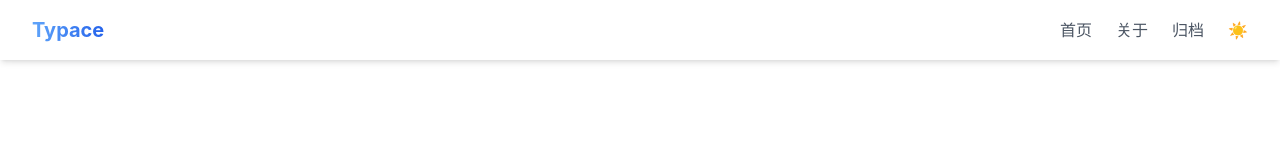
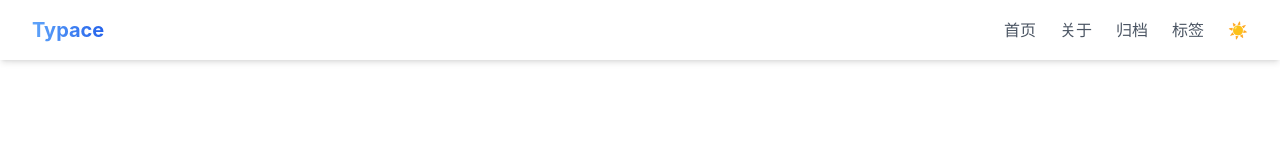
Before and after one commit to terryzhangxr/typace-i, a Next.js app: page /archive in a window 1280 px wide. Shown: the top 160 px of the page. Built offline with nearby package versions, Linux system fonts and the light colour scheme; what tailwindcss-text-fill-stroke would draw is missing.

Commit message:
Update archive.js

```diff
--- a/pages/archive.js
+++ b/pages/archive.js
@@ -7,7 +7,14 @@ import { useRouter } from 'next/router';
 export default function ArchivePage({ postsByYear }) {
   const [isMounted, setIsMounted] = useState(false);
   const [isDarkMode, setIsDarkMode] = useState(false);
+  const [isMenuOpen, setIsMenuOpen] = useState(false);
+  const [isMobile, setIsMobile] = useState(false);
   const router = useRouter();
+
+  // 检测设备宽度
+  const checkMobile = () => {
+    setIsMobile(window.innerWidth < 768);
+  };
 
   // 暗色模式切换优化
   const toggleDarkMode = () => {
@@ -55,6 +62,10 @@ export default function ArchivePage({ postsByYear }) {
     document.documentElement.classList.toggle('dark', savedDarkMode);
     setIsMounted(true);
 
+    // 初始化设备宽度检测
+    checkMobile();
+    window.addEventListener('resize', checkMobile);
+
     // 路由事件监听
     const handleRouteChange = () => setIsMounted(false);
     router.events.on('routeChangeStart', handleRouteChange);
@@ -62,6 +73,7 @@ export default function ArchivePage({ postsByYear }) {
     return () => {
       document.head.removeChild(style);
       router.events.off('routeChangeStart', handleRouteChange);
+      window.removeEventListener('resize', checkMobile);
     };
   }, [router]);
 
@@ -76,40 +88,82 @@ export default function ArchivePage({ postsByYear }) {
                 Typace
               </a>
             </Link>
-            <ul className="flex space-x-6">
-              <li>
-                <Link href="/" passHref prefetch>
-                  <a className="text-gray-600 hover:text-blue-600 dark:text-gray-300 dark:hover:text-blue-400 transition-colors">
-                    首页
-                  </a>
-                </Link>
-              </li>
-              <li>
-                <Link href="/about" passHref prefetch>
-                  <a className="text-gray-600 hover:text-blue-600 dark:text-gray-300 dark:hover:text-blue-400 transition-colors">
-                    关于
-                  </a>
-                </Link>
-              </li>
-              <li>
-                <Link href="/archive" passHref prefetch>
-                  <a className="text-gray-600 hover:text-blue-600 dark:text-gray-300 dark:hover:text-blue-400 transition-colors">
-                    归档
-                  </a>
-                </Link>
-              </li>
-              <li>
+
+            {/* 桌面导航 */}
+            <div className="hidden md:flex space-x-6">
+              <NavLink href="/">首页</NavLink>
+              <NavLink href="/about">关于</NavLink>
+              <NavLink href="/archive">归档</NavLink>
+              <NavLink href="/tags">标签</NavLink>
               <button
                 onClick={toggleDarkMode}
                 className="text-gray-600 hover:text-blue-600 dark:text-gray-300 dark:hover:text-blue-400 transition-colors"
               >
                 {isDarkMode ? '🌙' : '☀️'}
               </button>
-              </li>
-            </ul>
+            </div>
+
+            {/* 移动端菜单按钮 */}
+            <button
+              className="md:hidden p-2 rounded-lg hover:bg-gray-100 dark:hover:bg-gray-700 transition-colors"
+              onClick={() => setIsMenuOpen(!isMenuOpen)}
+            >
+              <svg className="w-6 h-6" fill="none" stroke="currentColor" viewBox="0 0 24 24">
+                <path strokeLinecap="round" strokeLinejoin="round" strokeWidth={2} d="M4 6h16M4 12h16M4 18h16" />
+              </svg>
+            </button>
           </div>
         </div>
       </nav>
+
+      {/* 移动端侧滑菜单 */}
+      <div className={`fixed inset-0 z-50 transition-all duration-300 ${isMenuOpen ? 'visible' : 'invisible'}`}>
+        {/* 遮罩层 */}
+        <div
+          className={`absolute inset-0 bg-black/20 dark:bg-black/40 transition-opacity ${
+            isMenuOpen ? 'opacity-100' : 'opacity-0'
+          }`}
+          onClick={() => setIsMenuOpen(false)}
+        />
+
+        {/* 菜单内容 */}
+        <div
+          className={`absolute right-0 top-16 h-[calc(100vh-4rem)] w-64 bg-white/95 dark:bg-gray-800/95 backdrop-blur-xl shadow-xl transition-transform duration-300 ${
+            isMenuOpen ? 'translate-x-0' : 'translate-x-full'
+          }`}
+        >
+          <div className="p-6 space-y-4 pt-2">
+            {/* 关闭按钮 */}
+            <button
+              className="absolute top-2 right-2 p-2 rounded-full hover:bg-gray-100 dark:hover:bg-gray-700"
+              onClick={() => setIsMenuOpen(false)}
+            >
+              <svg className="w-5 h-5" fill="none" stroke="currentColor" viewBox="0 0 24 24">
+                <path strokeLinecap="round" strokeLinejoin="round" strokeWidth={2} d="M6 18L18 6M6 6l12 12" />
+              </svg>
+            </button>
+
+            {/* 菜单项 */}
+            <div className="mt-6 space-y-3">
+              <MobileNavLink href="/" onClick={() => setIsMenuOpen(false)}>首页</MobileNavLink>
+              <MobileNavLink href="/about" onClick={() => setIsMenuOpen(false)}>关于</MobileNavLink>
+              <MobileNavLink href="/archive" onClick={() => setIsMenuOpen(false)}>归档</MobileNavLink>
+              <MobileNavLink href="/tags" onClick={() => setIsMenuOpen(false)}>标签</MobileNavLink>
+            </div>
+
+            {/* 暗黑模式按钮 */}
+            <div className="pt-4 border-t border-gray-200 dark:border-gray-700 mt-4">
+              <button
+                onClick={toggleDarkMode}
+                className="w-full flex items-center justify-between p-2 rounded-lg hover:bg-gray-100 dark:hover:bg-gray-700"
+              >
+                <span>暗黑模式</span>
+                <span>{isDarkMode ? '🌙' : '☀️'}</span>
+              </button>
+            </div>
+          </div>
+        </div>
+      </div>
 
       {/* 内容容器 */}
       <div className={`min-h-screen p-8 pt-24 relative z-10 bg-white dark:bg-gray-900 page-container ${
@@ -169,6 +223,27 @@ export default function ArchivePage({ postsByYear }) {
   );
 }
 
+// 桌面导航链接组件
+const NavLink = ({ href, children }) => (
+  <Link href={href} passHref>
+    <a className="text-gray-600 hover:text-blue-600 dark:text-gray-300 dark:hover:text-blue-400 transition-colors">
+      {children}
+    </a>
+  </Link>
+);
+
+// 移动端导航链接组件
+const MobileNavLink = ({ href, children, onClick }) => (
+  <Link href={href} passHref>
+    <a
+      onClick={onClick}
+      className="block p-3 rounded-lg hover:bg-gray-100 dark:hover:bg-gray-700 text-gray-700 dark:text-gray-300"
+    >
+      {children}
+    </a>
+  </Link>
+);
+
 export async function getStaticProps() {
   const allPostsData = getSortedPostsData();
 
```
Lines whose indentation alone changed are shown as unchanged.
